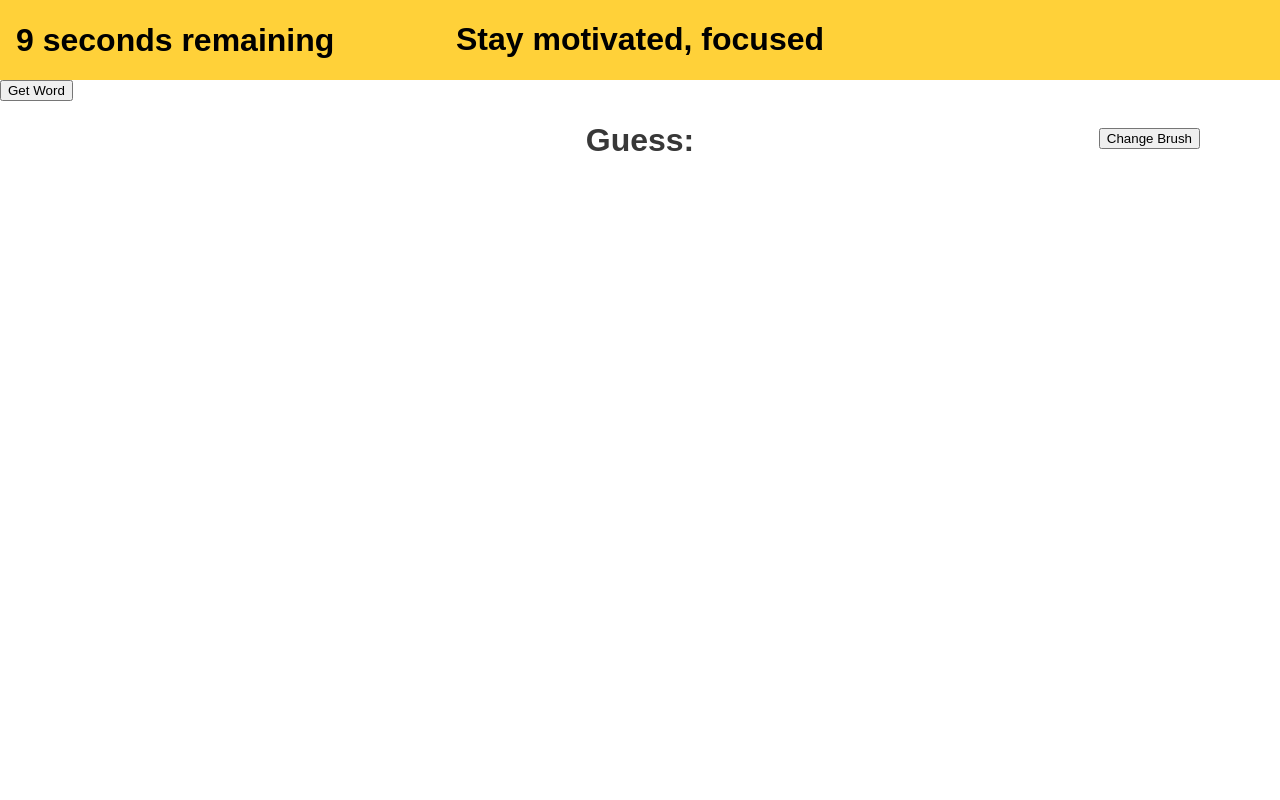
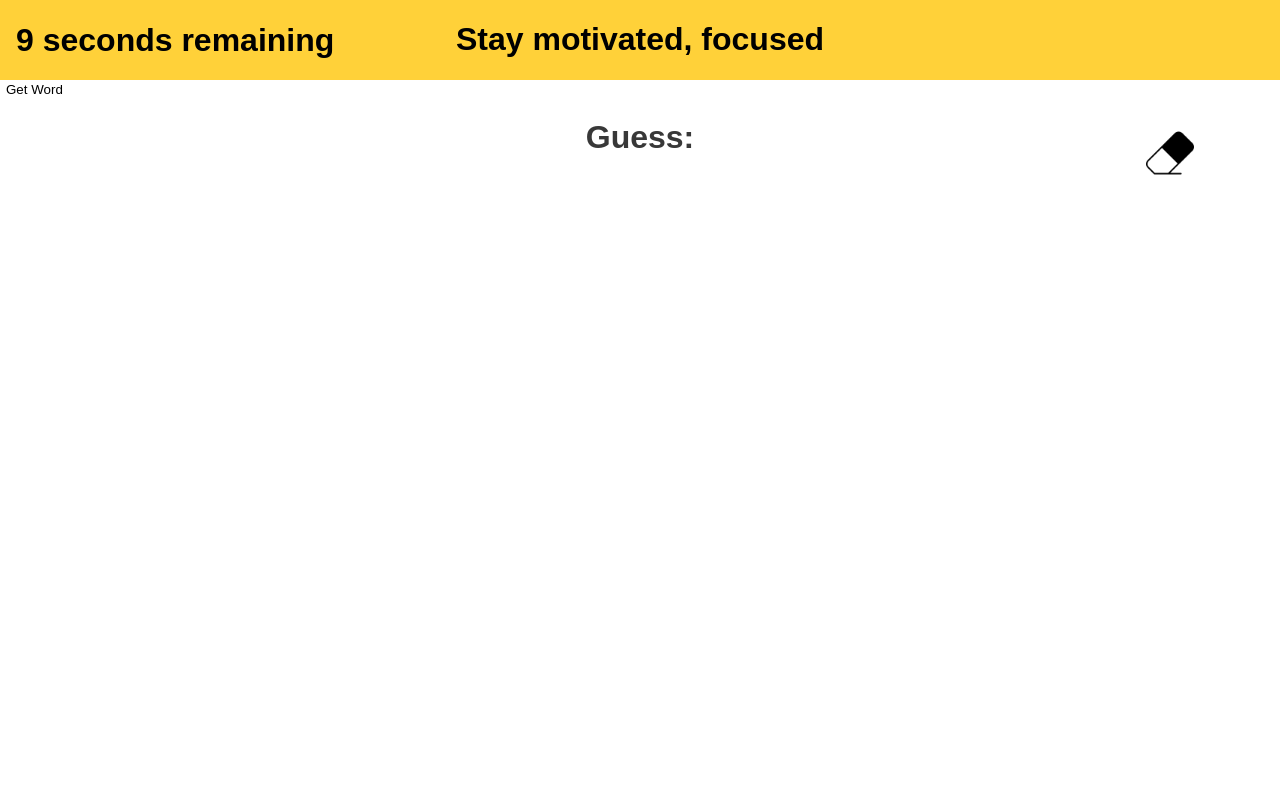
Before and after one commit to RajPandya737/Quick_Write, a Flask app: page /play in a window 1280 px wide. Run offline with Flask 3, Linux system fonts and the light colour scheme.

Commit message:
add images to change brush

```diff
--- a/n.txt
+++ /dev/null
@@ -1 +0,0 @@
-Gurbir Singh, Karan Singh, Arjun Singh, Vikram Singh, Manoj Singh, Amar Patel, Vikas Patel, Tanveer Singh, Sanjay Patel, Dhruv Patel, Viren Singh, Raghav Singh, Shivam Patel, Armaan Singh, Ravi Patel, Jai Patel, Rohit Patel, Kunal Patel, Amar Patel, Rishi Singh, Sanjay Patel, Vikas Patel, Tanveer Singh, Raghav Singh, Viren Singh, Dhruv Patel, Karan Singh, Gurbir Singh, Amar Patel, Aman Singh, Arjun Singh, Manoj Singh, Rajdeep Singh, Shivam Patel, Armaan Singh, Ravi Patel, Jai Patel, Rohit Patel, Kunal Patel, Rishi Singh, Aarav Patel, Isha Patel, Raj Patel, Karan Singh, Raghav Singh, Viren Singh, Dhruv Patel, Shivam Patel
--- a/quickwrite/static/css/game.css
+++ b/quickwrite/static/css/game.css
@@ -41,3 +41,15 @@ header {
     left: 1rem;
     top: 0.05rem;
 }
+
+button img {
+  width: 3rem;
+  height: 3rem;
+}
+
+button {
+  background-color: transparent;
+  border: none;
+  cursor: pointer;
+  border-radius: 25%;
+}
--- a/quickwrite/static/js/canvas.js
+++ b/quickwrite/static/js/canvas.js
@@ -13,8 +13,6 @@ const mouse = {
   y: undefined,
   mode: 1,
 };
-
-
 
 canvas.addEventListener("mousedown", function (event) {
   mouse.x = event.clientX;
@@ -56,17 +54,6 @@ function eraseCircle() {
   });
 }
 
-
-function changeBrush() {
-  if (mouse.mode === 1) {
-    mouse.mode = 0;
-  } else {
-    mouse.mode = 1;
-  }
-  console.log(mouse.mode)
-}
-
-
 function save() {
   const dataURL = canvas.toDataURL("image/png");
   fetch("/save-image", {
@@ -86,6 +73,23 @@ function save() {
     });
 }
 
+const brushImageUrl = "../static/images/brush.png";
+const eraserImageUrl = "../static/images/eraser.png";
+
+console.log(window.location.pathname);
+
+const brushImage = document.getElementById("brushImage");
+
+function changeBrush() {
+  if (mouse.mode === 1) {
+    mouse.mode = 0;
+    brushImage.src = eraserImageUrl; // Change to eraser image
+  } else {
+    mouse.mode = 1;
+    brushImage.src = brushImageUrl; // Change to brush image
+  }
+  console.log(mouse.mode);
+}
 
 document.getElementById("changeBrush").addEventListener("click", changeBrush);
 setInterval(save, 2000);
--- a/quickwrite/templates/game.html
+++ b/quickwrite/templates/game.html
@@ -12,15 +12,20 @@
   </head>
   <body>
     <header id="main-header">
-      <h1 id="timer">Timer: </h1>
-      <h1 id="wordDisplay">Write: </h1>
+      <h1 id="timer">Timer:</h1>
+      <h1 id="wordDisplay">Write:</h1>
     </header>
-    <button id="changeBrush">Change Brush</button>
+    <button id="changeBrush">
+      <img
+        id="brushImage"
+        src="{{ url_for('static', filename='images/eraser.png') }}"
+        alt="Quick, Write Logo"
+      />
+    </button>
     <button id="getWordButton">Get Word</button>
-    <h1 id="ocrResult">Guess: </h1>
+    <h1 id="ocrResult">Guess:</h1>
     <canvas id="canvas"></canvas>
-    <script src="../static/js/gen-word.js">
-    </script>
+    <script src="../static/js/gen-word.js"></script>
     <script src="../static/js/canvas.js"></script>
     <script src="../static/js/ocr-script.js"></script>
     <script src="../static/js/time.js"></script>
```
Also changed, not shown: quickwrite/static/drawings/test.png, quickwrite/static/images/brush.png (added), quickwrite/static/images/eraser.png (added).
